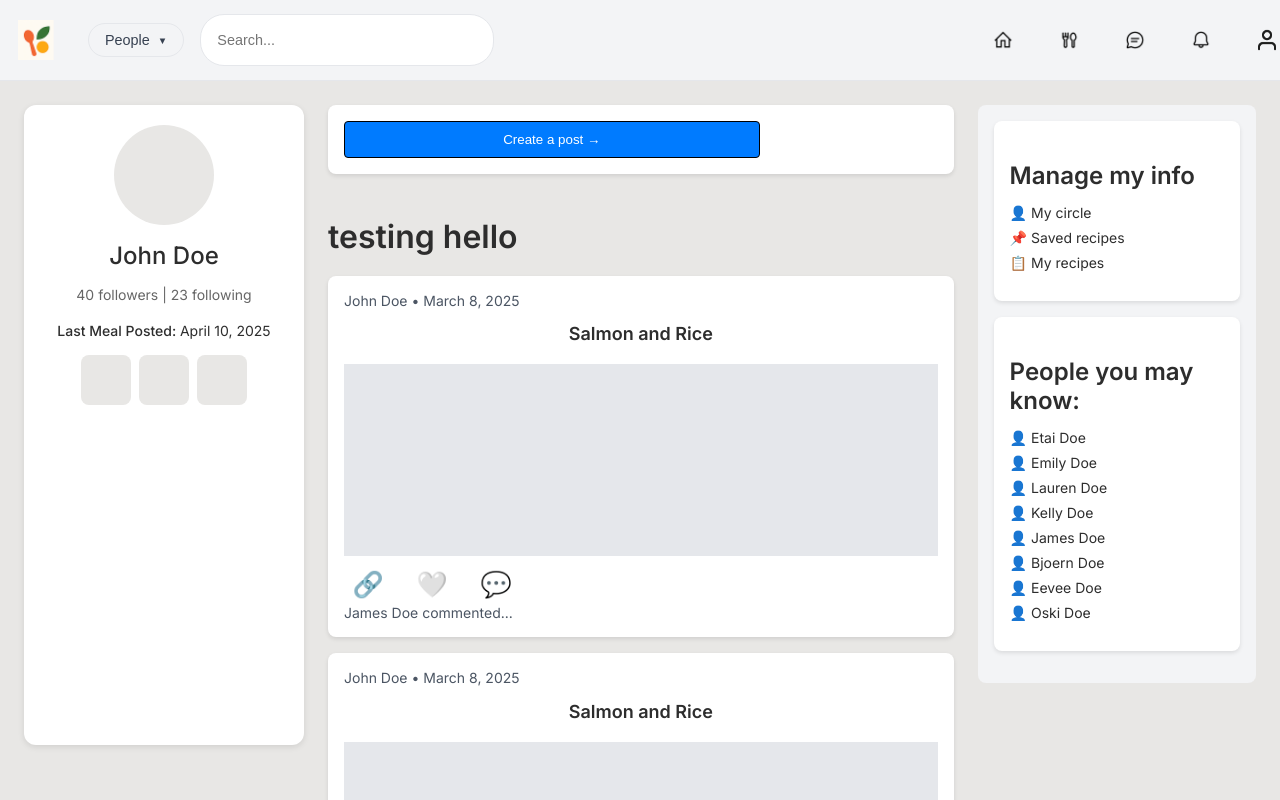
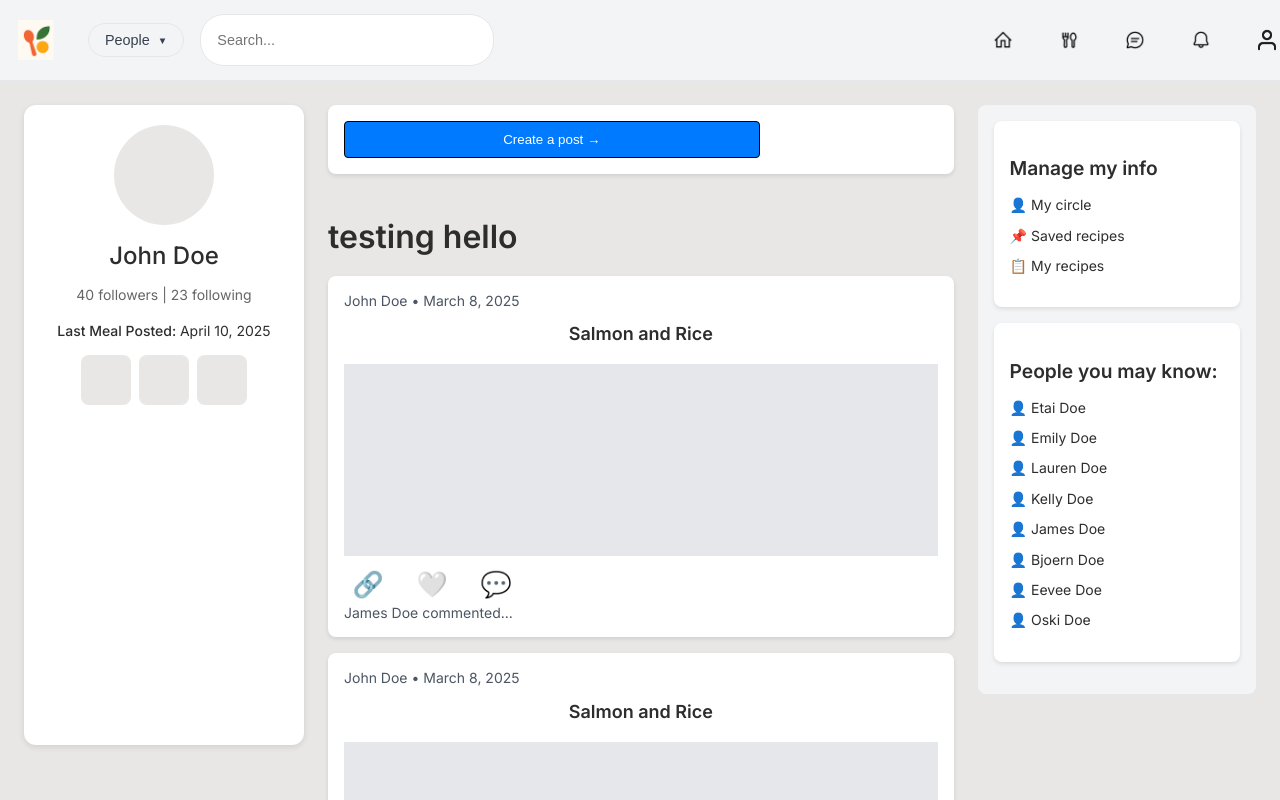
Before and after one commit to kxllytrxn/tastebud, a React (Vite) app in the folder tastebud-app/: page /home in a window 1280 px wide. Shown: the top 800 px of the page. Built offline with nearby package versions, Linux system fonts and the light colour scheme; sample sign-in values are in the browser's storage.

Commit message:
Update RightSidebar

```diff
--- a/tastebud-app/src/pages/Home.jsx
+++ b/tastebud-app/src/pages/Home.jsx
@@ -2,6 +2,8 @@ import React from 'react';
 import Post from '@/components/Post/Post';
 import SideBarUser from '@/components/SideBarUser/SideBarUser.jsx';
 import IconButton from '@/components/Button/IconButton';
+import ManageInfo from '@/components/ManageInfo/ManageInfo';
+import PeopleYouMayKnow from '@/components/PeopleYouMayKnow/PeopleYouMayKnow';
 import '@/main.css';
 
 // Placeholder Components - TODO: REMOVE LATER
@@ -31,31 +33,8 @@ const PostItem = () => (
 
 const RightSidebar = () => (
   <div className="sidebar">
-    <div className="card">
-      <h3 className="sidebar-header">Manage my info</h3>
-      <ul className="sidebar-list">
-        <li>👤 My circle</li>
-        <li>📌 Saved recipes</li>
-        <li>📋 My recipes</li>
-      </ul>
-    </div>
-    <div className="card">
-      <h3 className="sidebar-header">People you may know:</h3>
-      <ul className="sidebar-list">
-        {[
-          "Etai Doe",
-          "Emily Doe",
-          "Lauren Doe",
-          "Kelly Doe",
-          "James Doe",
-          "Bjoern Doe",
-          "Eevee Doe",
-          "Oski Doe",
-        ].map((name) => (
-          <li key={name}>👤 {name}</li>
-        ))}
-      </ul>
-    </div>
+    <ManageInfo />
+    <PeopleYouMayKnow />
   </div>
 );
 
```
